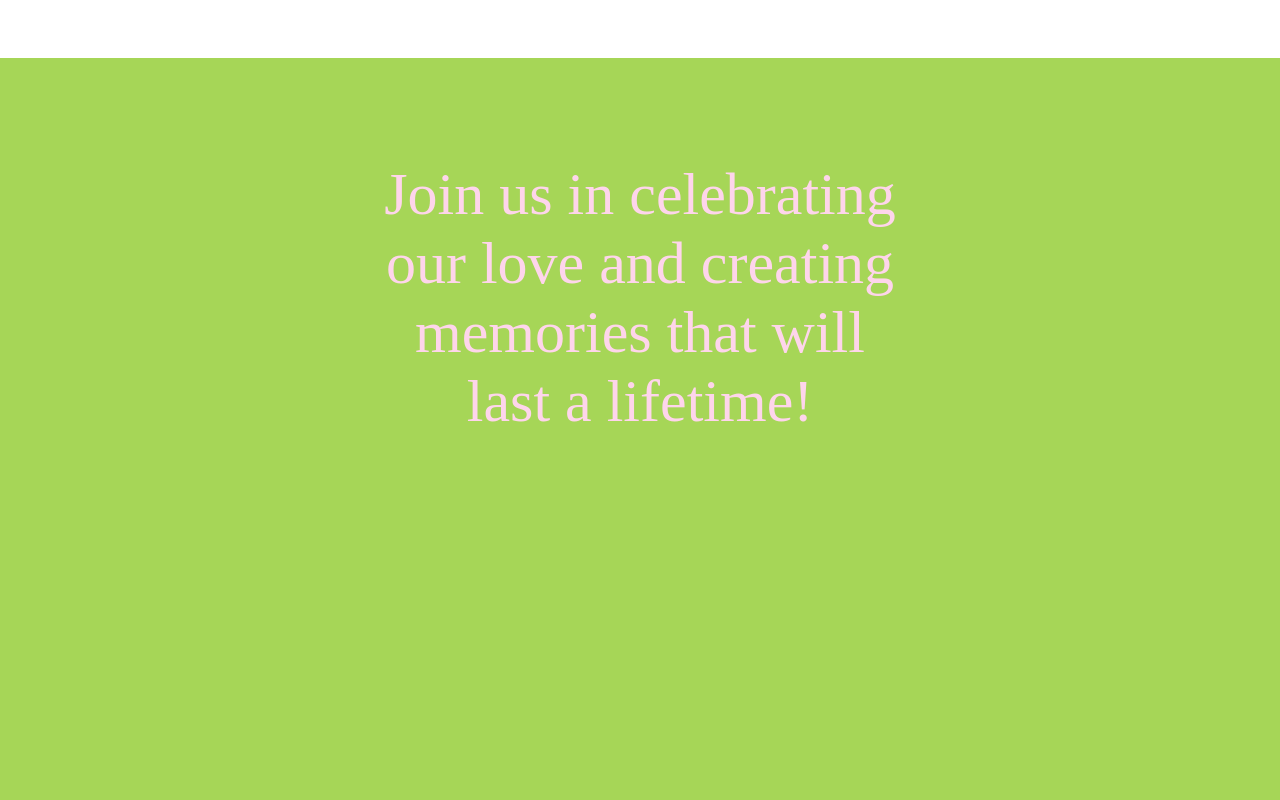
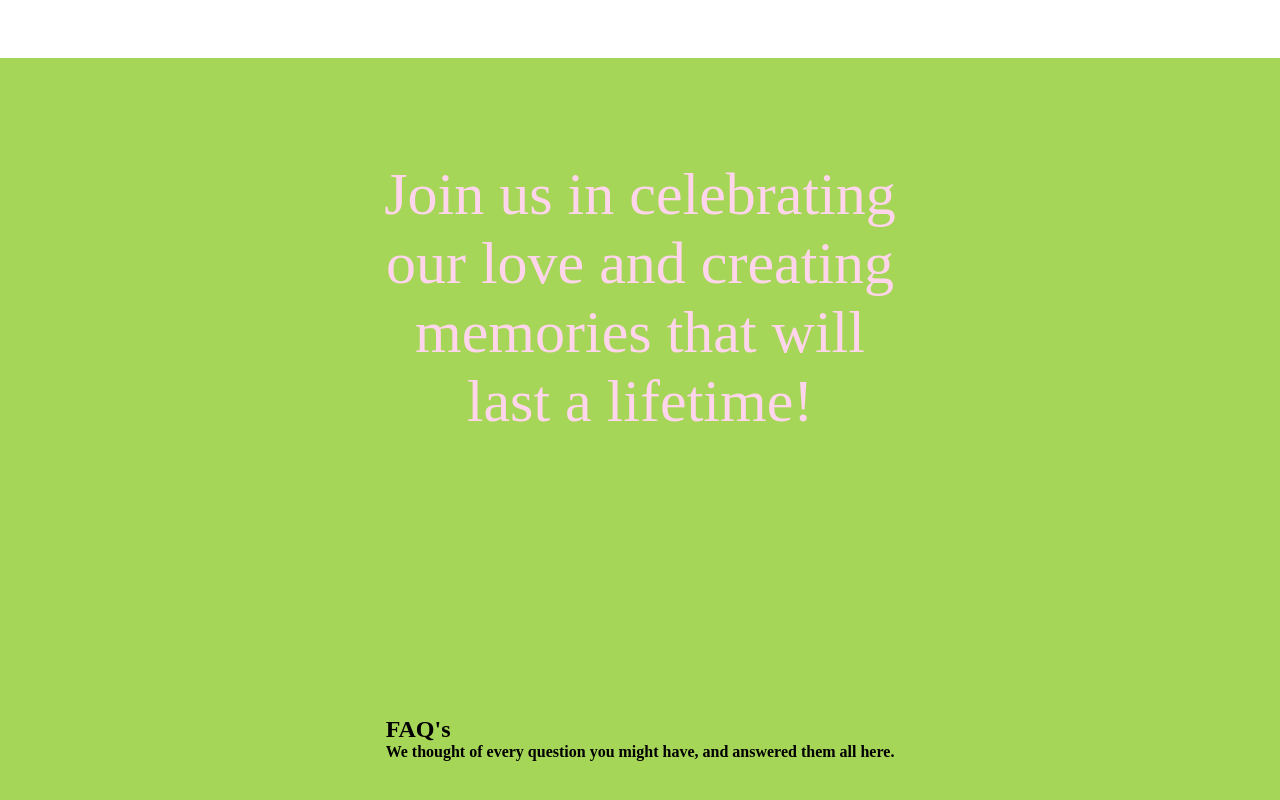
Before and after one commit to MarcoTaco/mb-wedding-site2.0, a React (Create React App) app: page / in a window 1280 px wide. Shown: the part 2382-3182 px from the top of the page. Built offline with nearby package versions, Linux system fonts and the light colour scheme.

Commit message:
working on faq page

```diff
--- a/src/pages/FaqPage.tsx
+++ b/src/pages/FaqPage.tsx
@@ -6,7 +6,8 @@ function FaqPage(){
         <div className="faq-main">
             <div className="faq-section">
                 <div className="faqs">
-
+                    <h2>FAQ's</h2>
+                    <h4>We thought of every question you might have, and answered them all here.</h4>
                 </div>
                 <div className="img-section">
 
--- a/src/styles/FaqPage.css
+++ b/src/styles/FaqPage.css
@@ -0,0 +1,7 @@
+.faq-main{
+    width: 100%;
+}
+.faq-section{
+    display: flex;
+    flex-direction: row;
+}
```
Also changed, not shown: src/components/FaqQuestion.tsx (added, +21 -0 lines).
